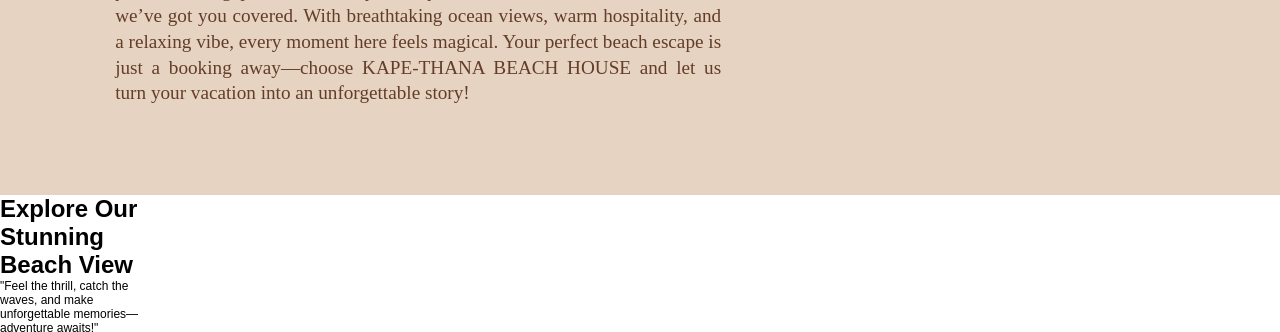
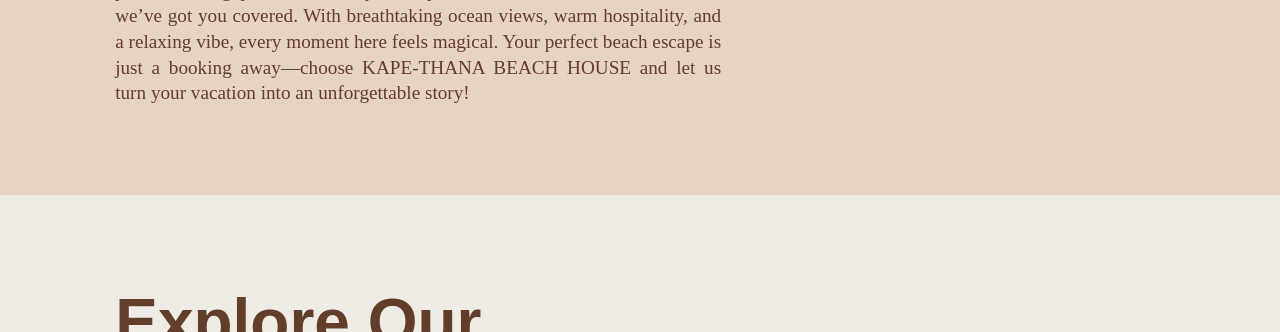
Before and after one commit to MarkPagso03/kape_thana_web, a Django app: page / in a window 1280 px wide. Shown: the part 1249-1581 px from the top of the page. Run offline with Django 5.2, Linux system fonts and the light colour scheme.

Commit message:
styling secton_2

```diff
--- a/kape_thana_web/kape_thana_web/static/home/css/style.css
+++ b/kape_thana_web/kape_thana_web/static/home/css/style.css
@@ -130,8 +130,36 @@
     border-radius: clamp(2rem, 2vw, 2vw);
 }
 
+/* section 2 -----------------------------*/
+.section_2 {
+    display: flex;
+    background-color: #efebe5; /* Updated background color */
+}
 
+.section_2 div {
+    padding: clamp(7rem, 7vw, 7vw) clamp(4rem, 4vw, 4vw) clamp(7rem, 7vw, 7vw) clamp(9rem, 9vw, 9vw);
+}
 
+.section_2 h1 {
+    font-size: clamp(5rem, 5vw, 5vw);
+    font-family: Sans-serif;
+    color: var(--color1);
+}
+
+.section_2 p {
+    font-size: clamp(1.5rem, 1.5vw, 1.5vw);
+    font-family: Sans-serif;
+    color: var(--color1);
+    text-align: justify;
+    margin-top: clamp(3rem, 3vw, 3vw);
+    line-height: clamp(2rem, 2vw, 2vw);
+}
+
+.section_2 img {
+    margin-top: clamp(7rem, 7vw, 7vw);
+    height: clamp(20rem, 20vw, 20vw);
+    border-radius: clamp(2rem, 2vw, 2vw);
+}
 
 
 
```
